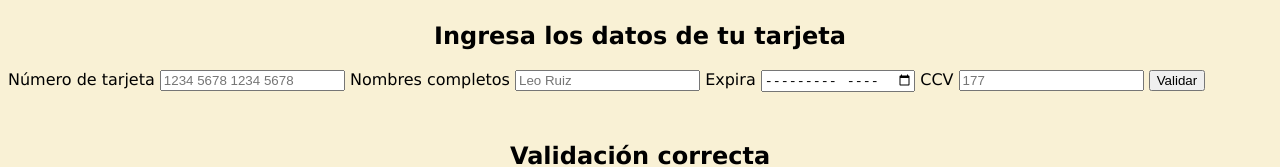
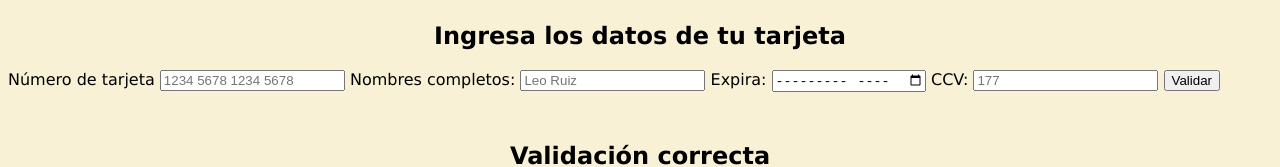
Before and after one commit to Laboratoria/LIM018-card-validation, a website with bundled scripts: page src/index.html in a window 1280 px wide. Shown: the part 485-652 px from the top of the page. Built offline with nearby package versions, Linux system fonts and the light colour scheme.

```diff
--- a/src/index.html
+++ b/src/index.html
@@ -38,15 +38,15 @@
               <input type="text" id="numberCard" placeholder="1234 5678 1234 5678" name="numberCard" required/>
             </label>
             <label for="name">
-              <span> Nombres completos </span>
+              <span> Nombres completos: </span>
               <input type="text" id="name" placeholder="Leo Ruiz" name="name" required/>
             </label>
             <label for="expiration">
-              <span> Expira </span>
+              <span> Expira: </span>
               <input type="month" id="expiration" placeholder="17/02/2024" name="expiration" required/>
             </label>
             <label for="ccv">
-              <span> CCV </span>
+              <span> CCV: </span>
               <input type="text" id="ccv" placeholder="177" name="ccv" required/>
             </label>
             <input type="submit" value="Validar"/>
```
